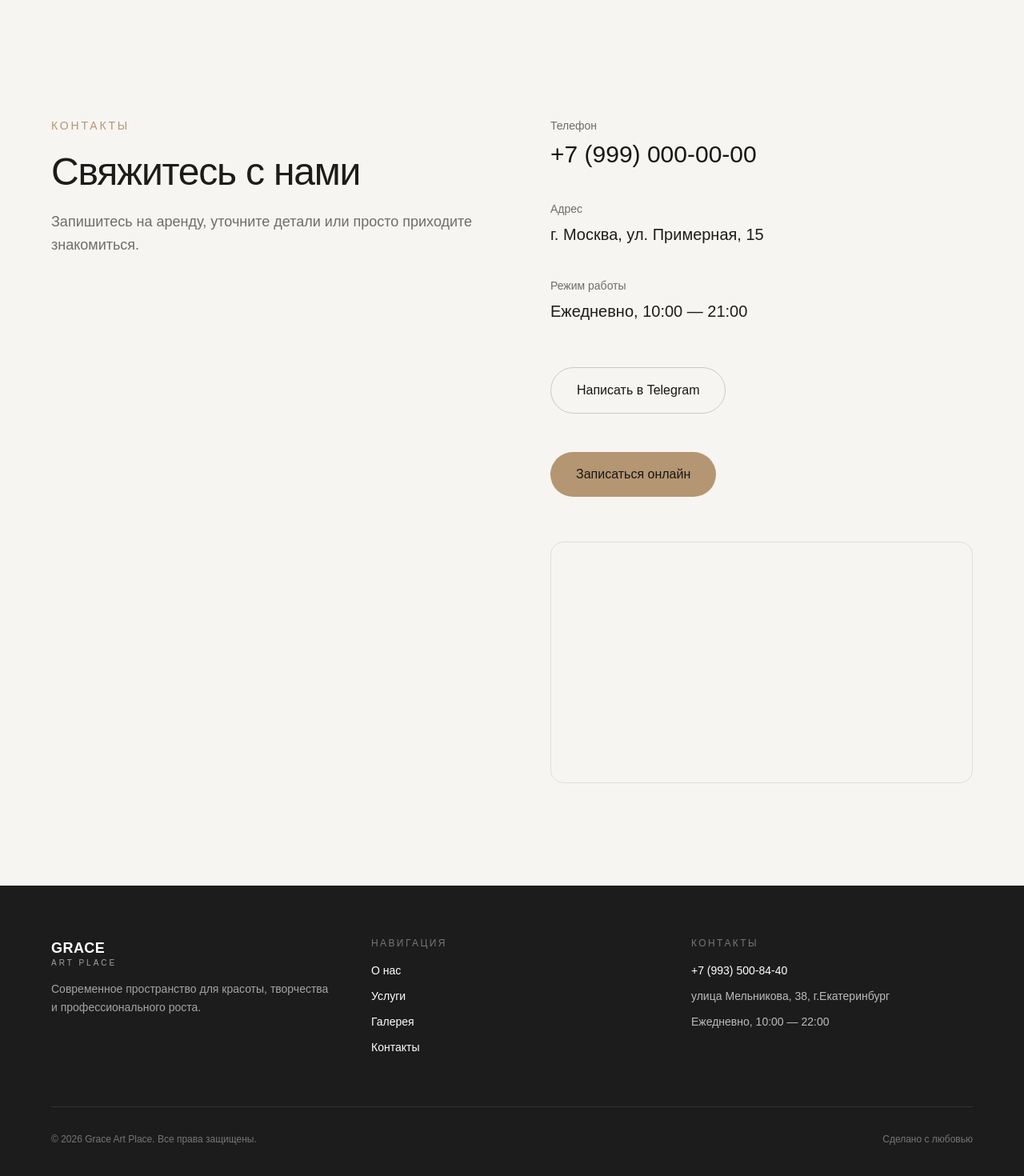
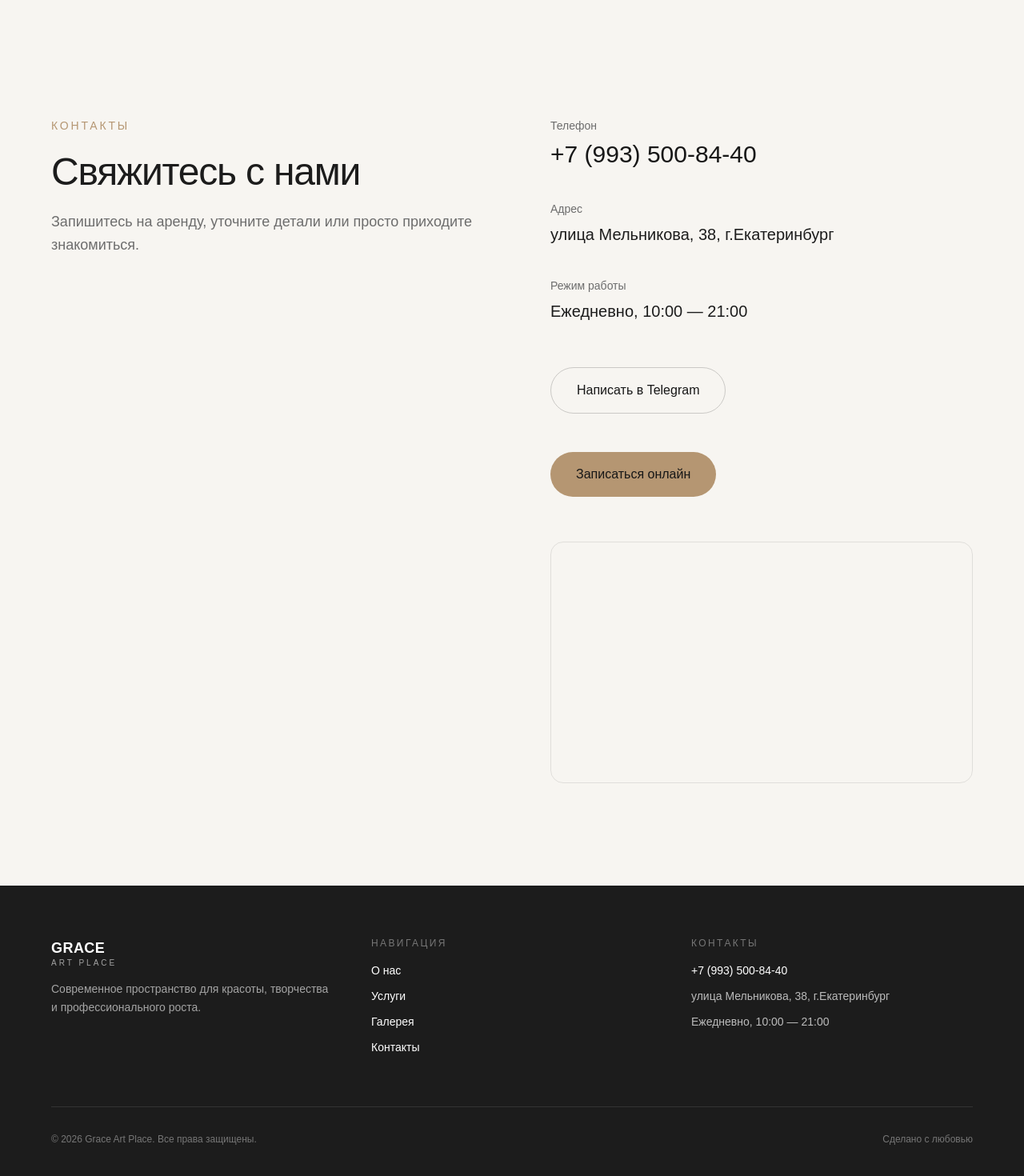
Before and after one commit to esakharov2017-dev/Grace-art-pleace, a Next.js app: page / in a window 1280 px wide. Shown: the part 3981-5451 px from the top of the page at 80% size. Built offline with nearby package versions, Linux system fonts and the light colour scheme.

Commit message:
Fix text 3

```diff
--- a/components/sections/Contacts.tsx
+++ b/components/sections/Contacts.tsx
@@ -27,14 +27,14 @@ export default function Contacts() {
                 href="tel:+79990000000"
                 className="text-2xl md:text-3xl font-medium text-[#1C1C1C] hover:text-[#B59672] transition-colors duration-300"
               >
-                +7 (999) 000-00-00
+                +7 (993) 500-84-40
               </a>
             </div>
 
             <div>
               <p className="text-sm text-[#6D6D6D] mb-2">Адрес</p>
               <p className="text-xl font-medium text-[#1C1C1C]">
-                г. Москва, ул. Примерная, 15
+               улица Мельникова, 38, г.Екатеринбург
               </p>
             </div>
 
--- a/components/sections/Footer.tsx
+++ b/components/sections/Footer.tsx
@@ -46,7 +46,7 @@ export default function Footer() {
                 улица Мельникова, 38, г.Екатеринбург
               </p>
               <p className="text-sm text-white/70">
-                Ежедневно, 10:00 — 22:00
+                Ежедневно, 10:00 — 21:00
               </p>
             </div>
           </div>
```
